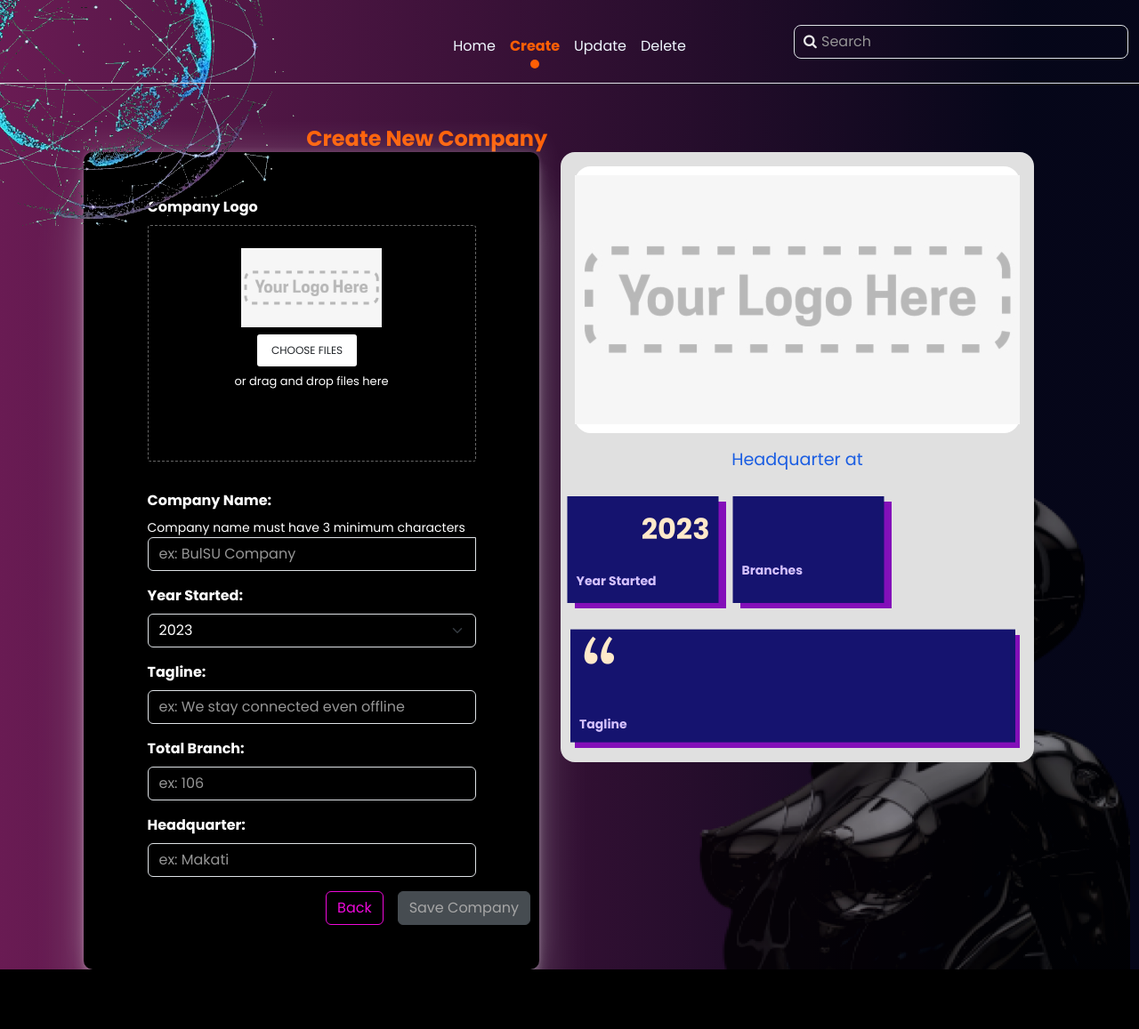
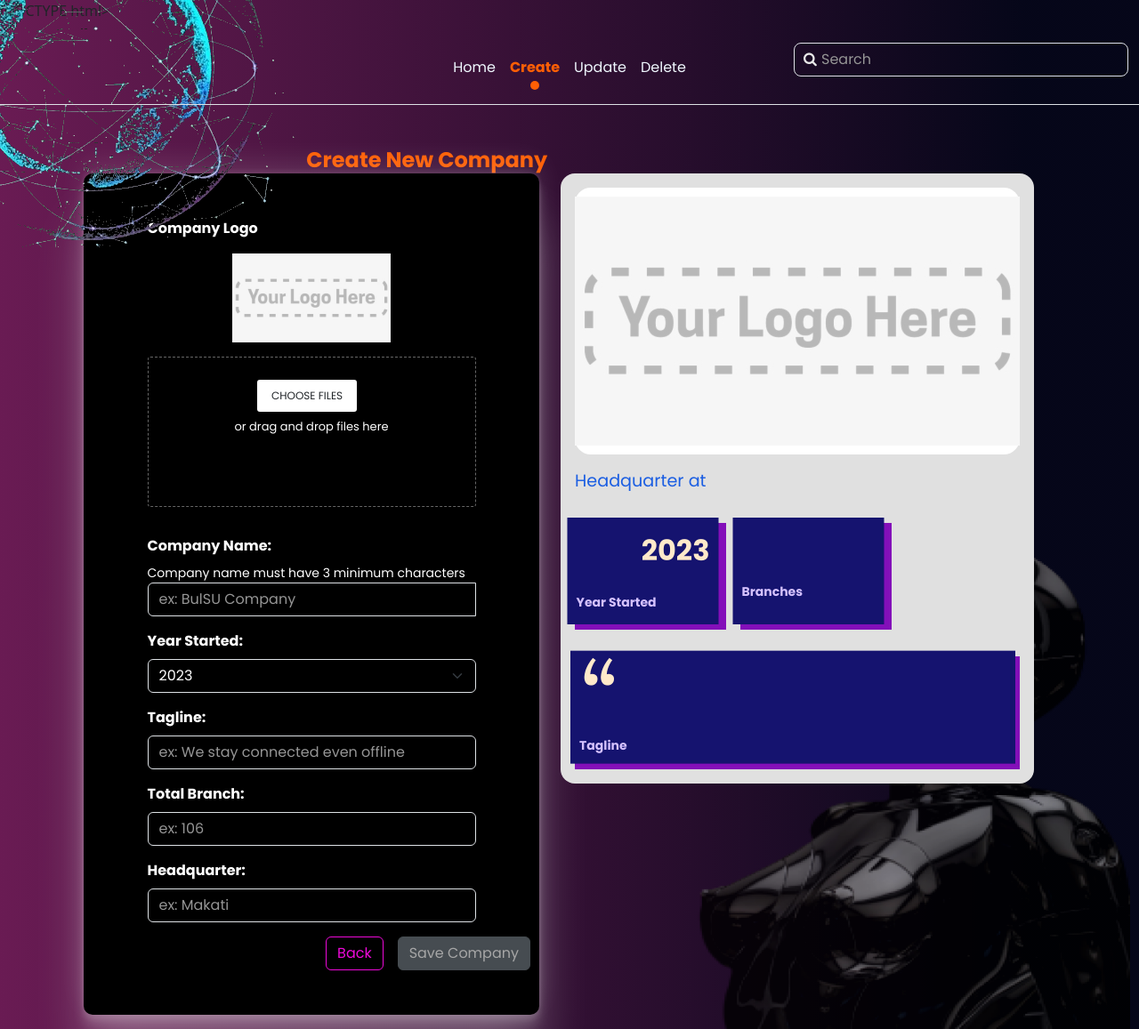
Before and after one commit to WilAm1/web2-project, a PHP site: page /create.php in a window 1280 px wide. Shown: the whole page at 89% size. Before the commit the page ends 1090 px from the top, so only its background shows below. Run offline with PHP 8.4, Linux system fonts and the light colour scheme; some web fonts are replaced.

Commit message:
feat: Adjust styles

```diff
--- a/create.php
+++ b/create.php
@@ -1,4 +1,4 @@
-<!DOCTYPE html>
+!DOCTYPE html>
 <html lang="en">
 
 <head>
@@ -82,10 +82,11 @@
           <!-- picture -->
           <div class="mb-3 w-75 mx-auto">
             <label class="form-label fw-bold" for="picture">Company Logo</label>
+            <div class="preview-img-box">
+              <img class="preview-file-drop-picture" src="./default-logo.jpg" alt="">
+            </div>
             <div class="file-drop-area">
-              <div class="preview-img-box">
-                <img class="preview-file-drop-picture" src="./default-logo.jpg" alt="">
-              </div>
+
               <span class="fake-btn">Choose files</span>
               <span class="file-msg">or drag and drop files here</span>
               <input class="file-input" id="picture" type="file" name="picture" required>
--- a/style.css
+++ b/style.css
@@ -373,7 +373,7 @@ option {
 }
 
 .modal-body {
-  text-align: center;
+  text-align: left;
   color: black;
   /* font-style: italic;
   padding-left: 5rem;
@@ -574,10 +574,18 @@ option {
   background-color: #e0e0e0 !important;
   color: #830fb9;
 }
+
 .company-modal .modal-body {
   margin: 0 auto;
   color: #830fb9;
   padding: 1rem;
+}
+
+#edit-modal {
+  background-color: black !important;
+}
+#edit-modal .formContainer {
+  box-shadow: none;
 }
 
 img {
@@ -853,3 +861,7 @@ img {
   width: 50%;
   margin: 0 auto;
 }
+.preview-img-box {
+  height: 100px;
+  margin: 1rem auto;
+}
```
Also changed, not shown: assets/js/updateScript.js (+2 -0 lines), update.php (+16 -19 lines).
